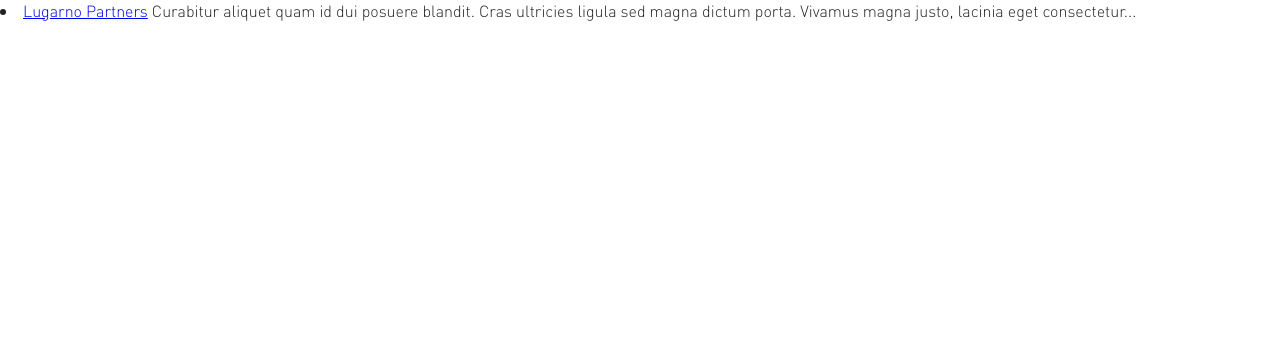
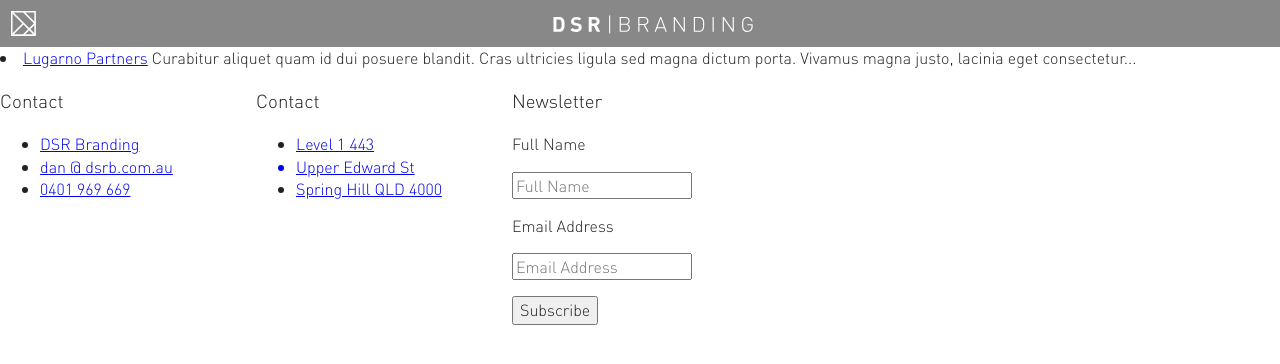
Before and after one commit to dsrb/DSRB, a Jekyll site: the page built from index.markdown, in a window 1280 px wide. Shown: the top 364 px of the page. Built offline with Jekyll 4.4.1, drawn with Linux system fonts in a browser that asks for light colours; Markdown is read by kramdown in place of the engine named in the settings.

Commit message:
Header / Footer
Header and footer basic styles

```diff
--- a/_includes/footer.html
+++ b/_includes/footer.html
@@ -1,3 +1,41 @@
+
+        <footer class="footer">
+
+            <div class="row">
+                <div class="col-20">
+                    <h3>Contact</h3>
+                    <ul>
+                        <li><a href="#">DSR Branding</a></li>
+                        <li><a href="#">dan @ dsrb.com.au</a></li>
+                        <li><a href="#">0401 969 669</a></li>
+                    </ul>
+                </div>
+                <div class="col-20">
+                    <h3>Contact</h3>
+                    <ul>
+                        <li><a href="#">Level 1 443</li>
+                        <li>Upper Edward St</li>
+                        <li>Spring Hill QLD 4000</a></li>
+                    </ul>
+                </div>
+                <div class="col-60">
+                    <h3>Newsletter</h3>
+                    <form class="newsletter" action="http://dsrbranding.createsend.com/t/i/s/krsjd/" method="post" id="subForm">
+                        <label>Full Name</label>
+                        <p>
+                            <input id="fieldName" name="full-name" type="text" placeholder="Full Name">
+                        </p>
+                        <label>Email Address</label>
+                        <p>
+                            <input id="fieldEmail" name="email-address" type="email" placeholder="Email Address" required>
+                        </p>
+                        <button type="submit">Subscribe</button>
+                    </form>
+                </div>
+            </div>
+
+        </footer>
+
         <script src="https://code.jquery.com/jquery-1.12.0.min.js"></script>
         <script src="/scripts/all.min.js"></script>
 
--- a/_includes/header.html
+++ b/_includes/header.html
@@ -10,3 +10,9 @@
         <link rel="stylesheet" href="/styles/main.css">
     </head>
     <body>
+
+    <header class="header">
+        <img class="header-icon" src="/assets/icon.svg">
+        <img class="header-text" src="/assets/text.svg">
+        <div class="clearfix"></div>
+    </header>
```
Also changed, not shown: _scss/main.scss (+96 -0 lines), assets/icon.svg (added), assets/logo.svg (added), assets/text.svg (added), styles/main.css, 7 other files.
